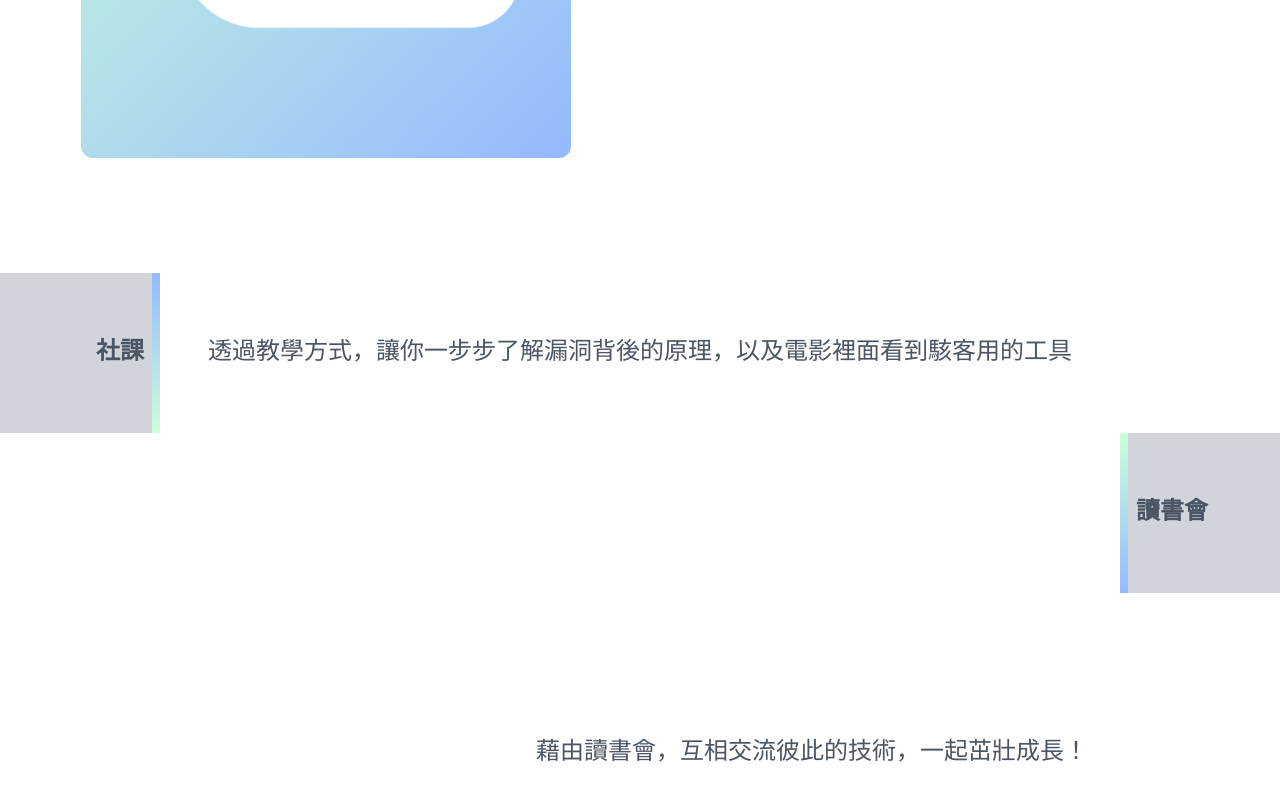
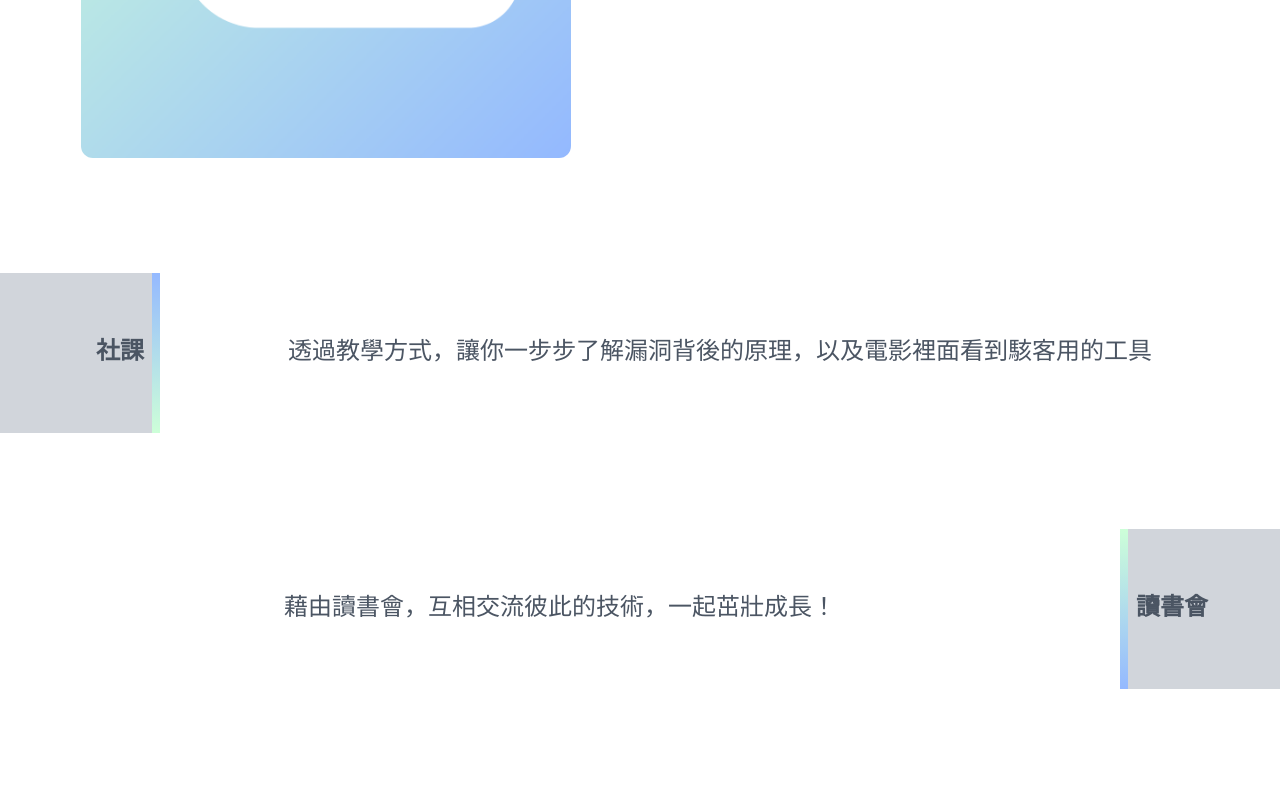
Before and after one commit to osga24/YunHack, a Next.js app: page / in a window 1280 px wide. Shown: the part 1327-2127 px from the top of the page. Built offline with nearby package versions, Linux system fonts and the light colour scheme.

Commit message:
Fix style issue in class block

```diff
--- a/src/components/About.tsx
+++ b/src/components/About.tsx
@@ -10,7 +10,7 @@ export default function About() {
             <img className='rounded-xl w-[80%] h-auto' src='/images/LOGO.png' alt="/" />
           </div>
           {/* 文字部分 */}
-          <div className="flex flex-col justify-center items-center text-center">
+          <div className="flex flex-col justify-center items-center text-center px-5 md:py-0">
             <h1 className='md:text-5xl sm:text-3xl text-2xl font-bold py-2'>關於我們！</h1>
             <div className='text-xl font-bold'>
               <p>雲科資安社是由 <span className='text-green-400'>黃宥睿、郭泓毅、蘇育愷</span></p>
--- a/src/components/Class.tsx
+++ b/src/components/Class.tsx
@@ -2,9 +2,11 @@ import React from 'react';
 
 export default function Class() {
   return (
-    <div className='w-full h-screen flex flex-col justify-center'>
+    <div className='w-full h-screen flex flex-col'>
       <div className='relative'>
+
         {/* 上方方塊 */}
+        <div className='flex justify-between'>
           <div className='w-40 h-40 bg-gray-300 flex items-center justify-end pr-4 relative'>
             <p className='text-gray-600 text-2xl font-bold text-right'>
               社課
@@ -13,21 +15,18 @@ export default function Class() {
           </div>
 
           {/* 中間的文本內容，保持高度但水平方向居中 */}
-        <div className='absolute w-full top-1/2 transform -translate-y-1/2 flex justify-center'>
-          <p className='text-gray-600 text-2xl text-center'>
-            透過教學方式，讓你一步步了解漏洞背後的原理，以及電影裡面看到駭客用的工具<br />
+          <p className='text-gray-600 px-5 text-xl md:text-2xl text-center m-auto'>
+            透過教學方式，讓你一步步了解漏洞背後的原理，以及電影裡面看到駭客用的工具
           </p>
         </div>
       </div>
 
       {/* 下面的方塊 */}
-      <div className="relative w-full h-screen flex justify-end">
+      <div className="flex justify-end mt-24">
         {/* 下面的文本內容，對齊 "讀書會" 方塊 */}
-        <div className='absolute top-1/2 transform -translate-y-1/2 right-[12rem]'>
-          <p className='text-gray-600 text-2xl text-right'>
-            藉由讀書會，互相交流彼此的技術，一起茁壯成長！<br />
+        <p className='text-gray-600 px-5 text-xl md:text-2xl text-center m-auto'>
+          藉由讀書會，互相交流彼此的技術，一起茁壯成長！
         </p>
-        </div>
 
         {/* "讀書會" 方塊 */}
         <div className="relative w-40 h-40 bg-gray-300 flex items-center justify-start pl-4">
```
Lines whose indentation alone changed are shown as unchanged.
